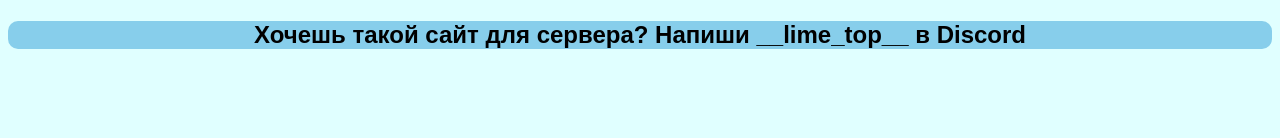
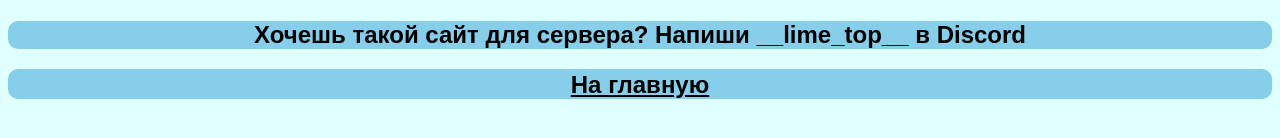
Before and after one commit to Lime-team/Lime-team.github.io, a plain HTML site: page WinterSnow/index.html in a window 1280 px wide. Shown: the part 644-782 px from the top of the page. Drawn offline with Linux system fonts and the light colour scheme.

Commit message:
Update index.html

```diff
--- a/WinterSnow/index.html
+++ b/WinterSnow/index.html
@@ -10,5 +10,6 @@
         <h2><a href="https://discord.gg/z4uzjbKah9">Зайти на сервер</a></h2>
         <iframe src="https://discord.com/widget?id=1165995535568744458&amp;theme=dark" width="350" height="400" allowtransparency="true" frameborder="0" sandbox="allow-popups allow-popups-to-escape-sandbox allow-same-origin allow-scripts"></iframe>
     <h2>Хочешь такой сайт для сервера? Напиши __lime_top__ в Discord</h2>
+    <h2><a href="/">На главную</a></h2>
     </div>
 </body></html>
```
